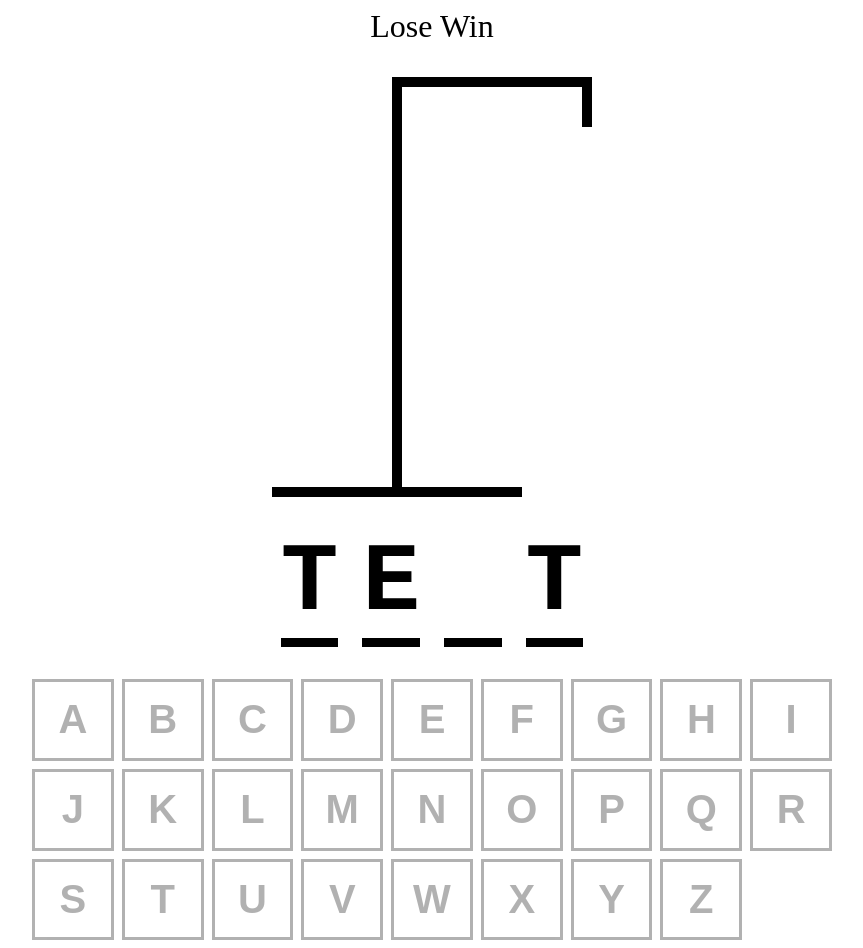
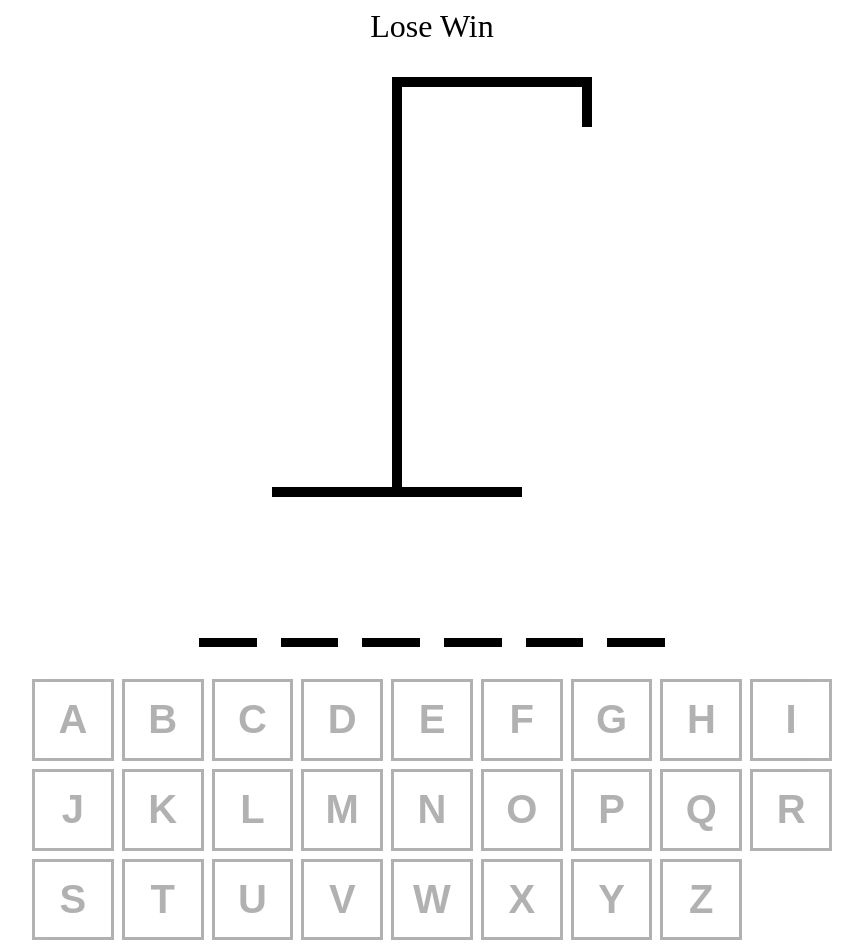
Before and after one commit to Caradrian14/hangman-react-ts, a React (Vite) app: page / in a window 1280 px wide. Shown: the whole page, without its empty margins (208-1071 px from the left). Built offline with nearby package versions, Linux system fonts and the light colour scheme.

Commit message:
[add] añadido palabra a buscar en teclado

```diff
--- a/src/App.tsx
+++ b/src/App.tsx
@@ -36,7 +36,7 @@
       </div>
 
       <HangmanDrawing numberOfGuesses = {incorrectLetters.length} />
-      <HangmanWord />
+      <HangmanWord guessedLetters={guessedLetters} wordToGuess={wordToGuess} />
       <div style={{alignSelf: "stretch"}}>
         <Keyboard />
       </div>
--- a/src/HangmanWord.tsx
+++ b/src/HangmanWord.tsx
@@ -1,6 +1,11 @@
-export function HangmanWord(){
-    const word = "test"
-    const guessedLetters = ["t", "e", "g"]
+type HangmanDrawingProps = {
+    guessedLetters: string[]
+    wordToGuess:string
+}
+
+export function HangmanWord({ guessedLetters, wordToGuess}: HangmanDrawingProps){
+    //const word = "test"
+    //const guessedLetters = ["t", "e", "g"]
     return <div style={{
         display: "flex",
         gap: ".25em",
@@ -9,7 +14,7 @@
         textTransform: "uppercase",
         fontFamily: "monospace"
         }}>
-            {word.split("").map((letter, index) => (
+            {wordToGuess.split("").map((    letter, index) => (
                 <span style={{ borderBottom: ".1em solid  black"}} key={index}>
                     <span style={{
                         visibility: guessedLetters.includes(letter) ? "visible": "hidden",
```
